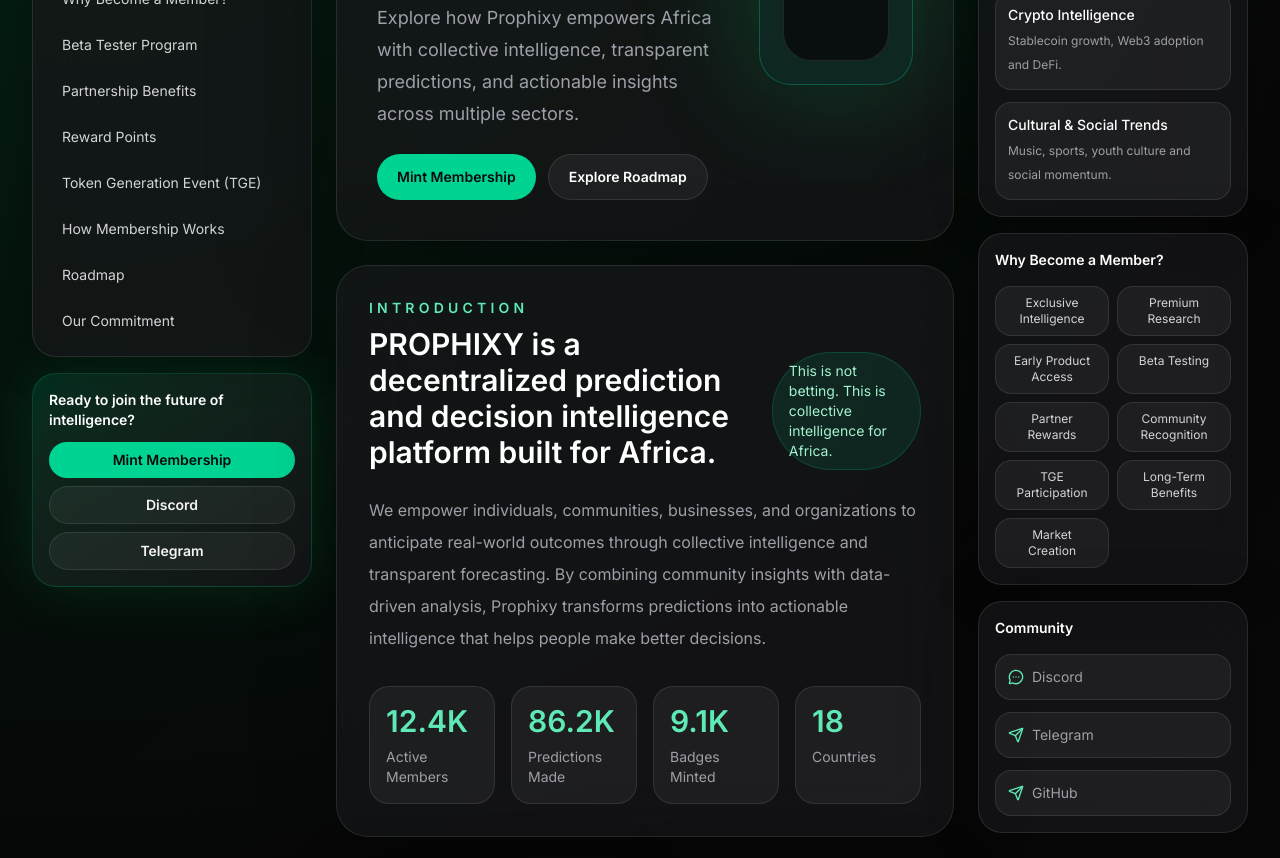
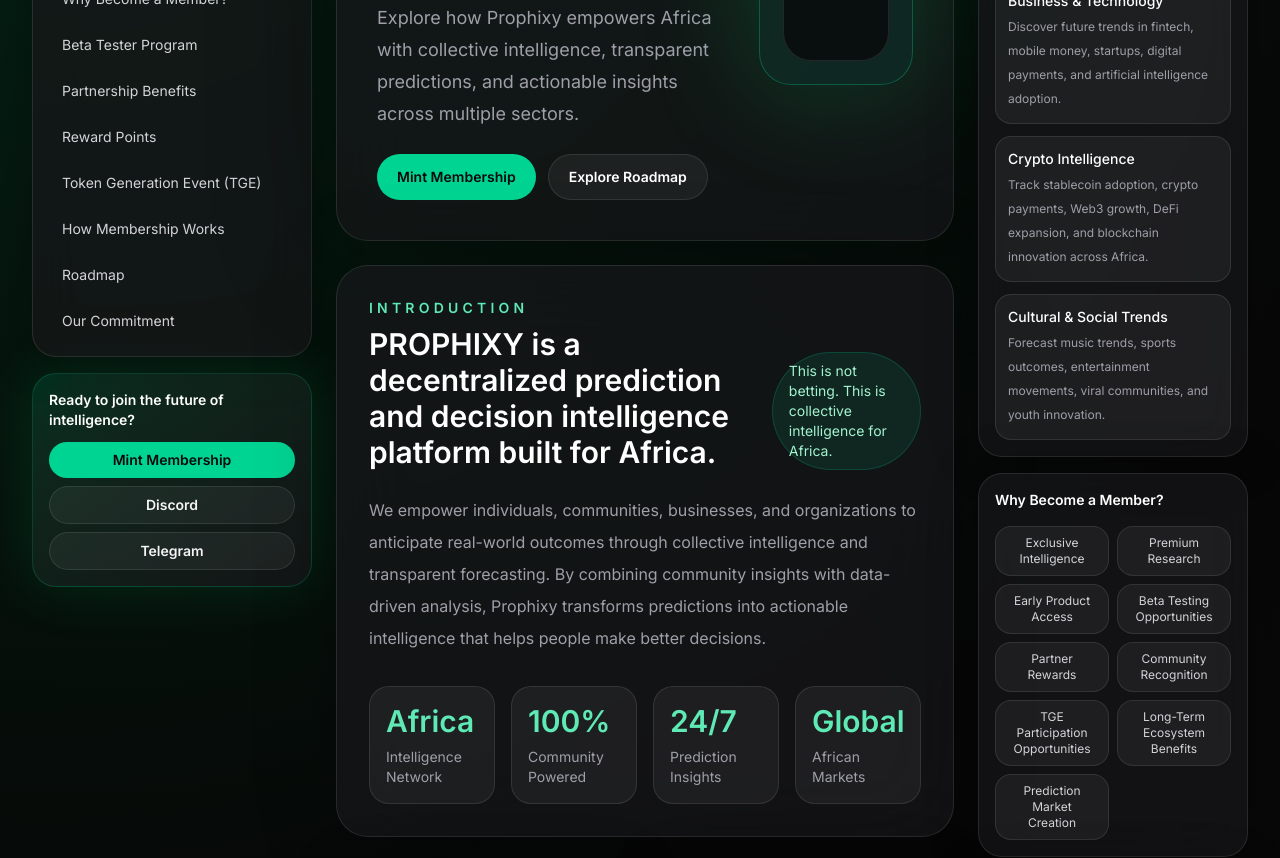
Before and after one commit to shapirags27-cyber/PROPHIXY-, a Next.js app: page / in a window 1280 px wide. Shown: the part 500-1358 px from the top of the page. Built offline with nearby package versions, Linux system fonts and the light colour scheme.

Commit message:
Update prophixy-docs.tsx

```diff
--- a/components/prophixy-docs.tsx
+++ b/components/prophixy-docs.tsx
@@ -54,10 +54,10 @@
 ];
 
 const stats = [
-  { value: "12.4K", label: "Active Members" },
-  { value: "86.2K", label: "Predictions Made" },
-  { value: "9.1K", label: "Badges Minted" },
-  { value: "18", label: "Countries" },
+  { value: "Africa", label: "Intelligence Network" },
+  { value: "100%", label: "Community Powered" },
+  { value: "24/7", label: "Prediction Insights" },
+  { value: "Global", label: "African Markets" },
 ];
 
 const features = [
@@ -69,36 +69,102 @@
 ];
 
 const predictionPillars = [
-  { title: "Multi-Currency Intelligence", detail: "African FX and regional market forecasting." },
-  { title: "Economic Intelligence", detail: "Inflation, commodities, and daily market shifts." },
-  { title: "Business & Technology", detail: "Fintech, mobile money, and AI adoption signals." },
-  { title: "Crypto Intelligence", detail: "Stablecoin growth, Web3 adoption and DeFi." },
-  { title: "Cultural & Social Trends", detail: "Music, sports, youth culture and social momentum." },
+  {
+    title: "Multi-Currency Intelligence",
+    detail:
+      "Monitor and forecast African currencies against global markets including Naira, Kenyan Shilling, Rand, and other regional currencies.",
+  },
+  {
+    title: "Economic Intelligence",
+    detail:
+      "Understand inflation trends, fuel prices, food prices, commodities, and economic movements affecting Africa.",
+  },
+  {
+    title: "Business & Technology",
+    detail:
+      "Discover future trends in fintech, mobile money, startups, digital payments, and artificial intelligence adoption.",
+  },
+  {
+    title: "Crypto Intelligence",
+    detail:
+      "Track stablecoin adoption, crypto payments, Web3 growth, DeFi expansion, and blockchain innovation across Africa.",
+  },
+  {
+    title: "Cultural & Social Trends",
+    detail:
+      "Forecast music trends, sports outcomes, entertainment movements, viral communities, and youth innovation.",
+  },
 ];
 
 const ecosystemPillars = [
-  { title: "Intelligence", copy: "Forecasts built from collective participation and transparent data." },
-  { title: "Community", copy: "Trusted networks that surface insight before the market moves." },
-  { title: "Rewards", copy: "Recognition, points, benefits, and ecosystem access for contribution." },
+  {
+    title: "Intelligence",
+    copy:
+      "Generate valuable predictions backed by community participation, transparent forecasting, and data-driven insights.",
+  },
+  {
+    title: "Community",
+    copy:
+      "Build a trusted network where individuals contribute knowledge, analysis, and predictions that create collective intelligence.",
+  },
+  {
+    title: "Rewards",
+    copy:
+      "Reward participation through reputation, points, exclusive benefits, ecosystem opportunities, and recognition.",
+  },
 ];
 
 const reasons = [
   "Exclusive Intelligence",
   "Premium Research",
   "Early Product Access",
-  "Beta Testing",
+  "Beta Testing Opportunities",
   "Partner Rewards",
   "Community Recognition",
-  "TGE Participation",
-  "Long-Term Benefits",
-  "Market Creation",
+  "TGE Participation Opportunities",
+  "Long-Term Ecosystem Benefits",
+  "Prediction Market Creation",
 ];
 
 const roadmap = [
-  { title: "Foundation", items: ["Brand Launch", "Documentation", "Community Building", "Website Launch"] },
-  { title: "Membership", items: ["Soulbound Badge Mint", "Discord Verification", "Reward Points", "Member Dashboard"] },
-  { title: "Platform Intelligence", items: ["Live Prediction Platform", "Community Forecasting", "Analytics Dashboard", "Beta Testing Program"] },
-  { title: "Ecosystem Expansion", items: ["Mobile Application", "AI-Powered Intelligence", "African Market Expansion", "Token Generation Event"] },
+  {
+    title: "Phase 1 — Foundation",
+    items: [
+      "Brand Launch",
+      "Documentation",
+      "Community Building",
+      "Website Launch",
+    ],
+  },
+  {
+    title: "Phase 2 — Membership",
+    items: [
+      "Soulbound Badge Mint",
+      "Discord Verification",
+      "Reward Points System",
+      "Member Dashboard",
+    ],
+  },
+  {
+    title: "Phase 3 — Platform Intelligence",
+    items: [
+      "Live Prediction Platform",
+      "Community Forecasting",
+      "Analytics Dashboard",
+      "Beta Testing Program",
+      "Partner Campaigns",
+    ],
+  },
+  {
+    title: "Phase 4 — Ecosystem Expansion",
+    items: [
+      "Mobile Application",
+      "AI-Powered Intelligence",
+      "Additional African Markets",
+      "Strategic Partnerships",
+      "Token Generation Event",
+    ],
+  },
 ];
 
 export function ProphixyDocsPage() {
```
